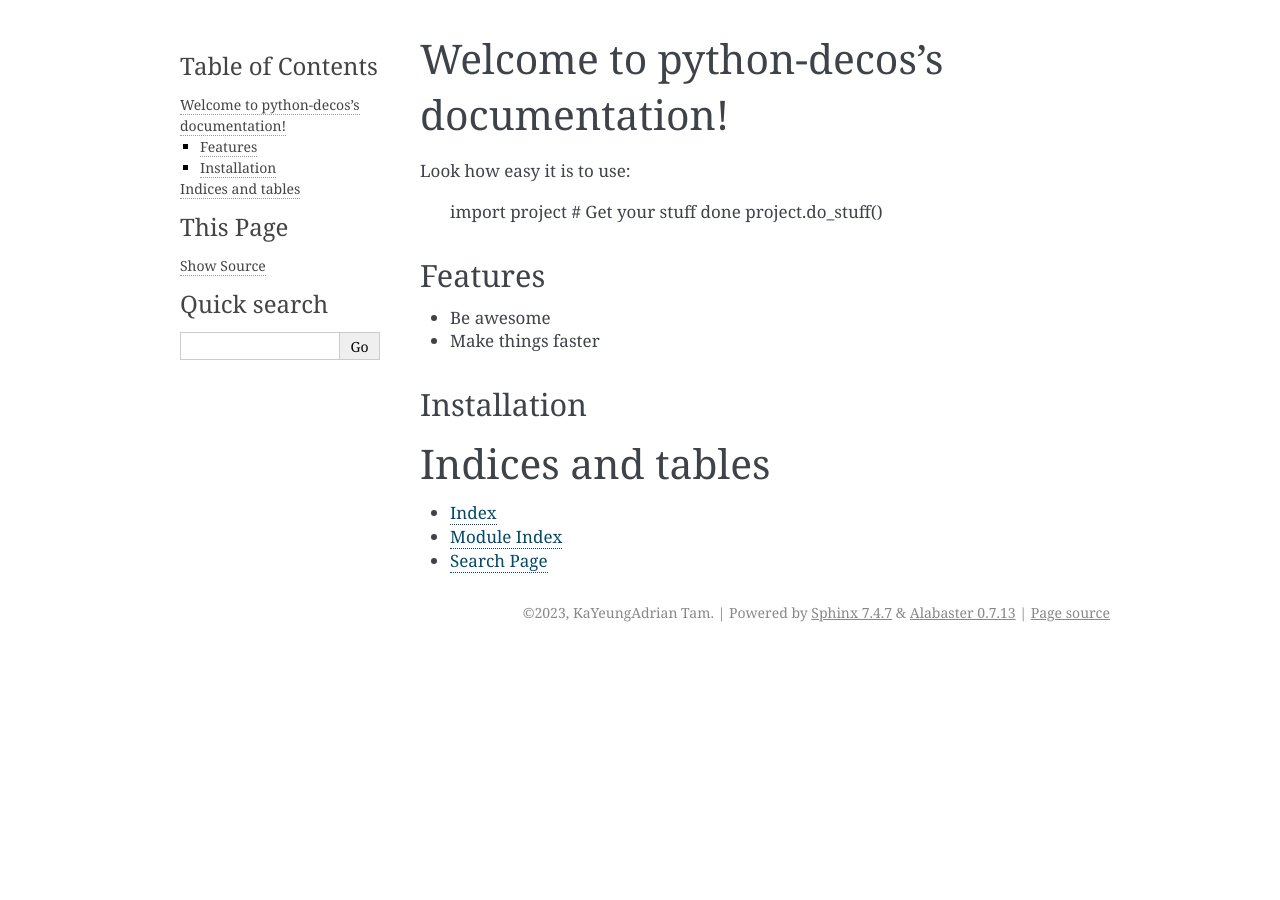
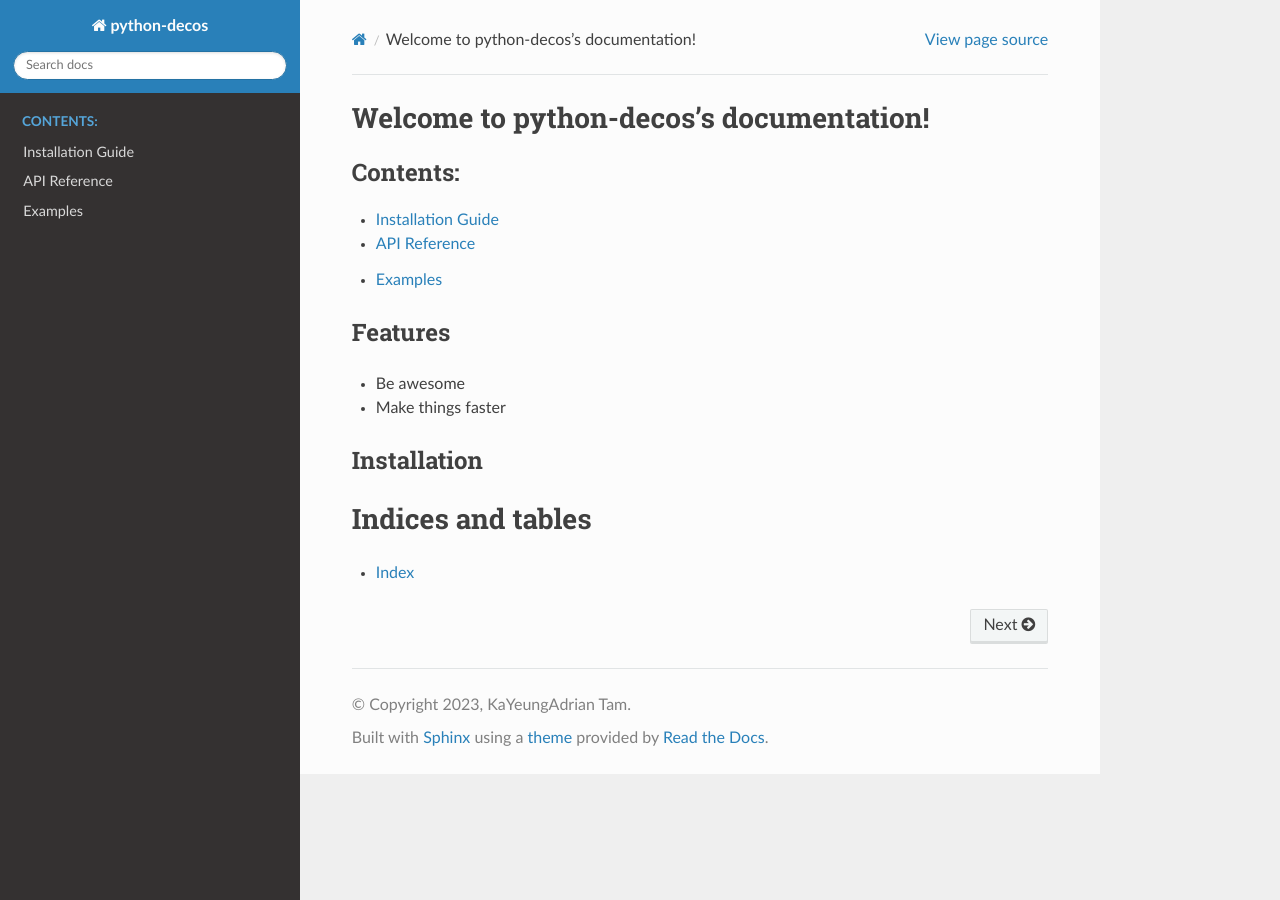
Before and after one commit to kayeungadrian-tam/py_decorators, a Sphinx documentation site: the page built from docs/index.rst, in a window 1280 px wide. Built offline with Sphinx 7.4.7 and the Read the Docs theme 2.0.0, drawn with Linux system fonts in a browser that asks for light colours.

Commit message:
upadte doc

```diff
--- a/docs/conf.py
+++ b/docs/conf.py
@@ -6,22 +6,50 @@
 # -- Project information -----------------------------------------------------
 # https://www.sphinx-doc.org/en/master/usage/configuration.html#project-information
 
-project = 'python-decos'
-copyright = '2023, KaYeungAdrian Tam'
-author = 'KaYeungAdrian Tam'
+
+import datetime
+import os
+import sys
+
+sys.path.insert(0, os.path.abspath("../"))
+
+project = "python-decos"
+author = "KaYeungAdrian Tam"
+copyright = "{}, {}".format(datetime.datetime.now().year, author)
 
 # -- General configuration ---------------------------------------------------
 # https://www.sphinx-doc.org/en/master/usage/configuration.html#general-configuration
 
-extensions = []
+extensions = [
+    "sphinx.ext.duration",
+    "sphinx.ext.doctest",
+    "sphinx.ext.autodoc",
+    "sphinx.ext.autosummary",
+    "sphinx.ext.intersphinx",
+]
 
-templates_path = ['_templates']
-exclude_patterns = ['_build', 'Thumbs.db', '.DS_Store']
+intersphinx_mapping = {
+    "rtd": ("https://docs.readthedocs.io/en/stable/", None),
+    "python": ("https://docs.python.org/3/", None),
+    "sphinx": ("https://www.sphinx-doc.org/en/master/", None),
+}
+intersphinx_disabled_domains = ["std"]
 
+master_doc = "index"
+
+epub_show_urls = "footnote"
+
+
+templates_path = ["_templates"]
+exclude_patterns = ["_build", "Thumbs.db", ".DS_Store"]
 
 
 # -- Options for HTML output -------------------------------------------------
 # https://www.sphinx-doc.org/en/master/usage/configuration.html#options-for-html-output
 
-html_theme = 'alabaster'
-html_static_path = ['_static']
+html_theme = "sphinx_rtd_theme"
+html_theme_options = {
+    "collapse_navigation": True,
+    "navigation_depth": 2,
+}
+html_static_path = ["_static"]
--- /dev/null
+++ b/docs/examples/index.rst
@@ -0,0 +1,5 @@
+Examples
+========
+
+.. toctree::
+    :maxdepth: 2
--- a/docs/index.rst
+++ b/docs/index.rst
@@ -7,15 +7,12 @@ Welcome to python-decos's documentation!
 ========================================
 
 .. toctree::
-   :maxdepth: 2
+   :maxdepth: 4
    :caption: Contents:
 
-
-Look how easy it is to use:
-
-    import project
-    # Get your stuff done
-    project.do_stuff()
+   installation
+   reference/index
+   examples/index
 
 Features
 --------
@@ -30,5 +27,3 @@ Indices and tables
 ==================
 
 * :ref:`genindex`
-* :ref:`modindex`
-* :ref:`search`
--- /dev/null
+++ b/docs/reference/index.rst
@@ -0,0 +1,7 @@
+.. module:: py_deco
+
+API Reference
+=============
+
+.. toctree::
+    :maxdepth: 2
```
Also changed, not shown: docs/installation.rst (added, +8 -0 lines).
